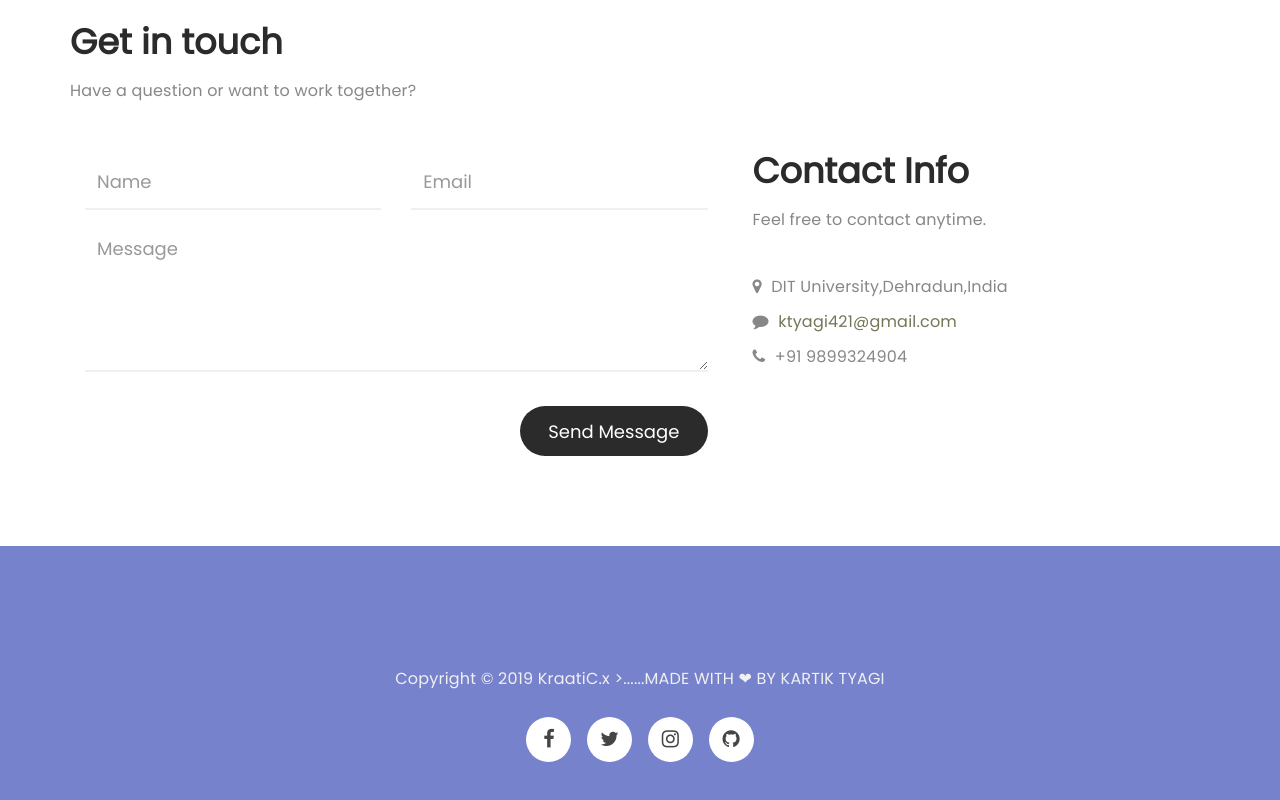
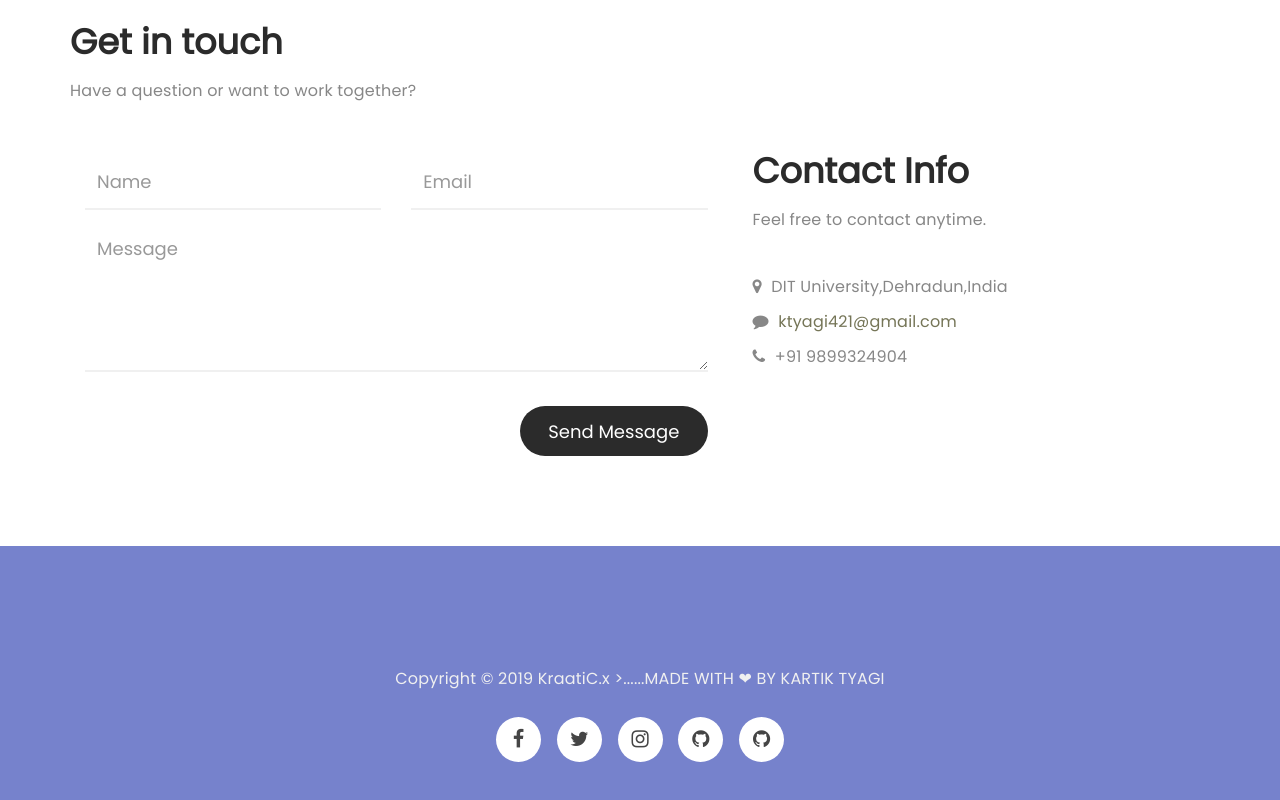
Before and after one commit to jin09/kartik-tyagi-personal, a plain HTML site: page index.html in a window 1280 px wide. Shown: the part 3766-4566 px from the top of the page. Drawn offline with Linux system fonts and the light colour scheme.

Commit message:
Update index.html

```diff
--- a/index.html
+++ b/index.html
@@ -310,6 +310,9 @@
                               <li><a href="poop.html" target="_blank" class="fa fa-twitter"></a></li>
                               <li><a href="Kartik Tyagi - The story of Ups and Downs.html" target="_blank" class="fa fa-instagram"></a></li>
                               <li><a href="tedx.html" target="_blank" class="fa fa-github"></a></li>
+                              <li><a href="personal/index.html" target="_blank" class="fa fa-github"></a></li>
+
+
                          </ul>
                     </div>
           </div>
```
